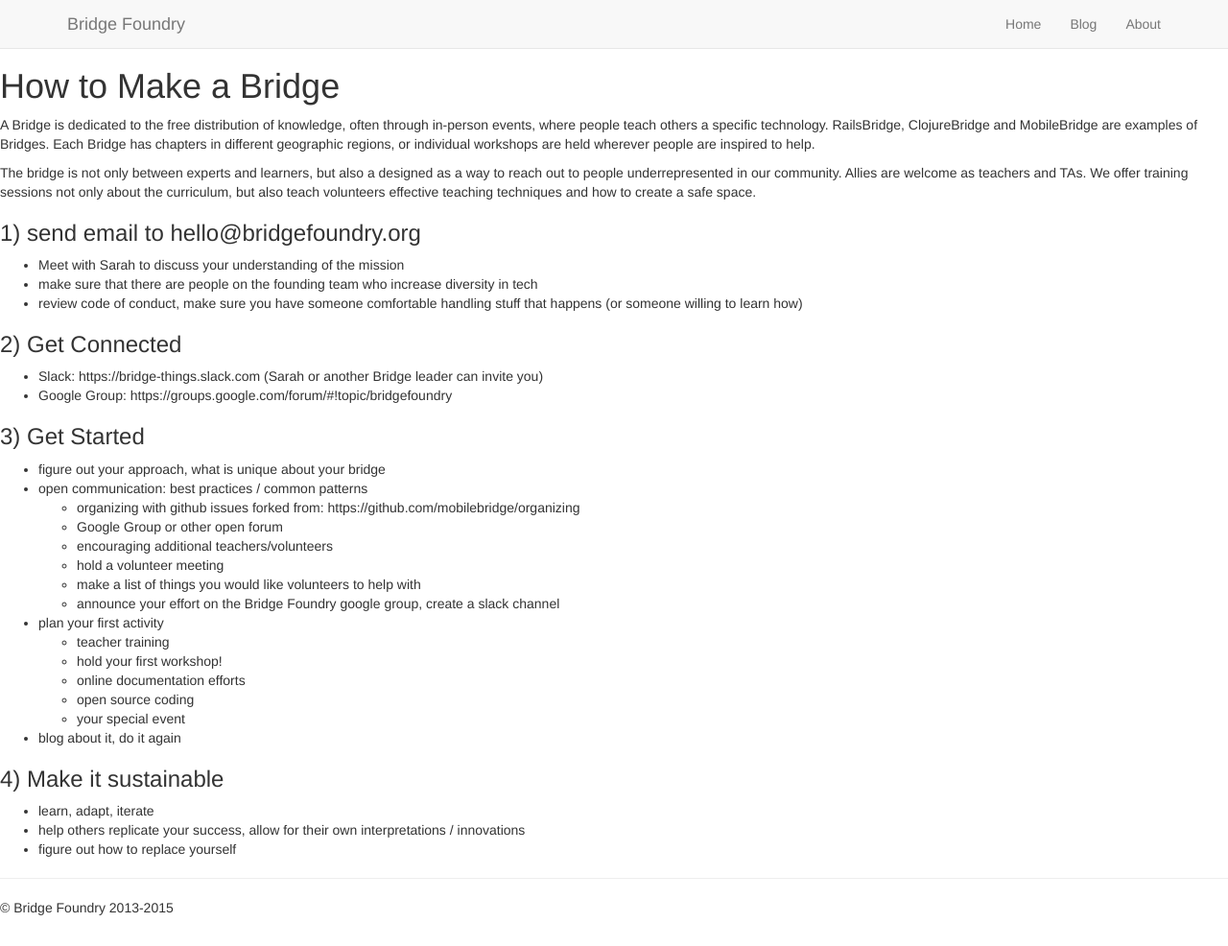
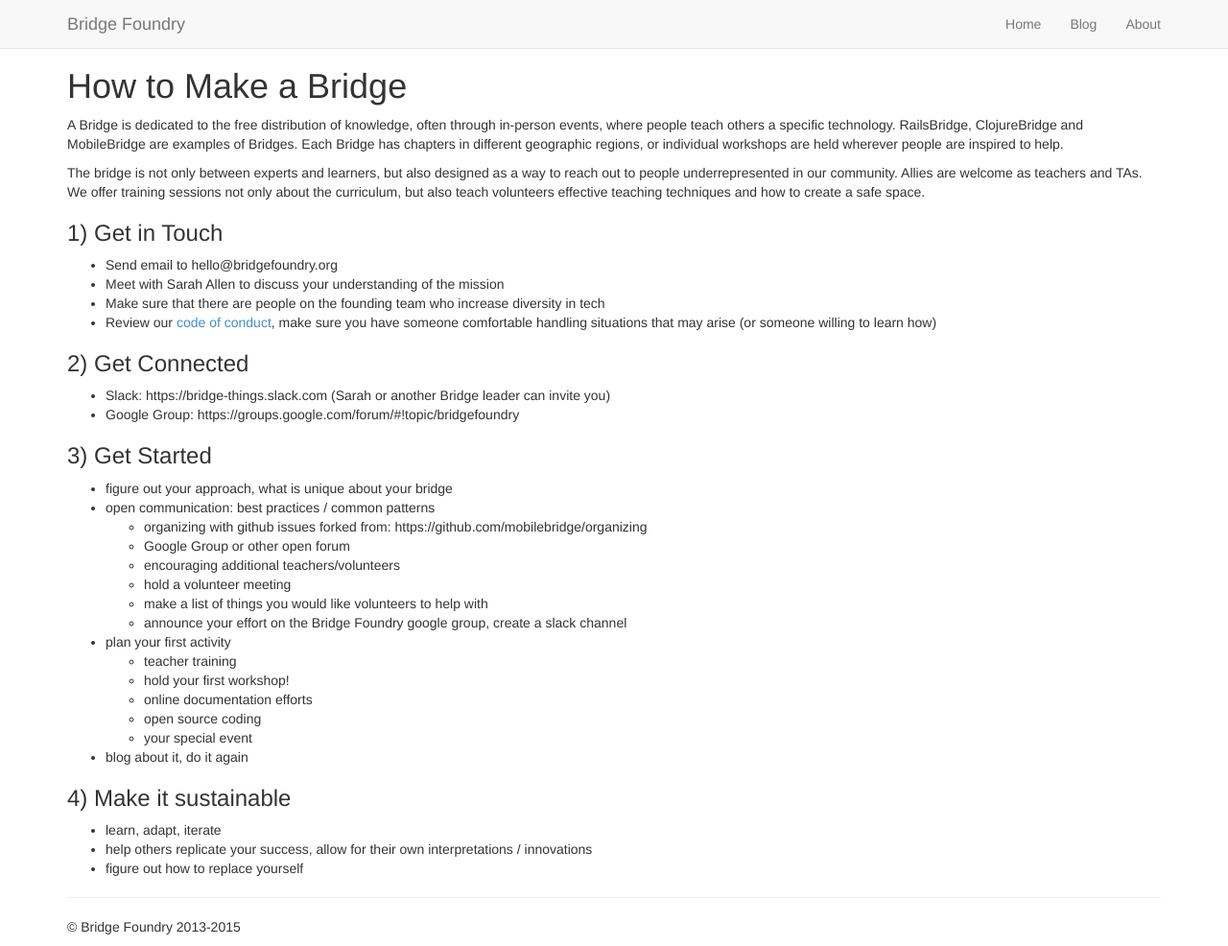
Before and after one commit to Satsaimistoowqp/bridgefoundry.github.io, a Jekyll site: the page built from doc/bridge-building.md, in a window 1280 px wide and 986 px high. Shown: the whole window at 96% size. Built offline with Jekyll 4.4.1, drawn with Linux system fonts in a browser that asks for light colours; Markdown is read by kramdown in place of the engine named in the settings.

Commit message:
fix bridge building page layout
also improved words, added link

```diff
--- /dev/null
+++ b/_layouts/page.html
@@ -0,0 +1,17 @@
+<!DOCTYPE html>
+<html>
+  {% include head.html %}
+  <body>
+    {% include topbar.html %}
+    <div class="container">
+      <h1>{{ page.title }}</h1>
+      {{ content }}
+      {% include nav.html %}
+      {% include footer.html %}
+    </div> <!-- /container -->
+      <!-- jQuery (necessary for Bootstrap's JavaScript plugins) -->
+    <script src="https://code.jquery.com/jquery.js"></script>
+    <!-- Include all compiled plugins (below), or include individual files as needed -->
+    <script src="/bower_components/bootstrap/dist/js/bootstrap.min.js"></script>
+  </body>
+</html>
--- a/doc/bridge-building.md
+++ b/doc/bridge-building.md
@@ -1,17 +1,18 @@
 ---
-layout: default
+layout: page
 ---
 # How to Make a Bridge
 
 A Bridge is dedicated to the free distribution of knowledge, often through in-person events, where people teach others a specific technology.  RailsBridge, ClojureBridge and MobileBridge are examples of Bridges.  Each Bridge has chapters in different geographic regions, or individual workshops are held wherever people are inspired to help.
 
-The bridge is not only between experts and learners, but also a designed as a way to reach out to people underrepresented in our community.  Allies are welcome as teachers and TAs. We offer training sessions not only about the curriculum, but also teach volunteers effective teaching techniques and how to create a safe space.
+The bridge is not only between experts and learners, but also designed as a way to reach out to people underrepresented in our community.  Allies are welcome as teachers and TAs. We offer training sessions not only about the curriculum, but also teach volunteers effective teaching techniques and how to create a safe space.
 
-### 1) send email to hello@bridgefoundry.org
+### 1) Get in Touch
 
-* Meet with Sarah to discuss your understanding of the mission
-* make sure that there are people on the founding team who increase diversity in tech
-* review code of conduct, make sure you have someone comfortable handling stuff that happens (or someone willing to learn how)
+* Send email to hello@bridgefoundry.org
+* Meet with Sarah Allen to discuss your understanding of the mission
+* Make sure that there are people on the founding team who increase diversity in tech
+* Review our [code of conduct](http://bridgefoundry.org/code-of-conduct/), make sure you have someone comfortable handling situations that may arise (or someone willing to learn how)
 
 ### 2) Get Connected
 
```
